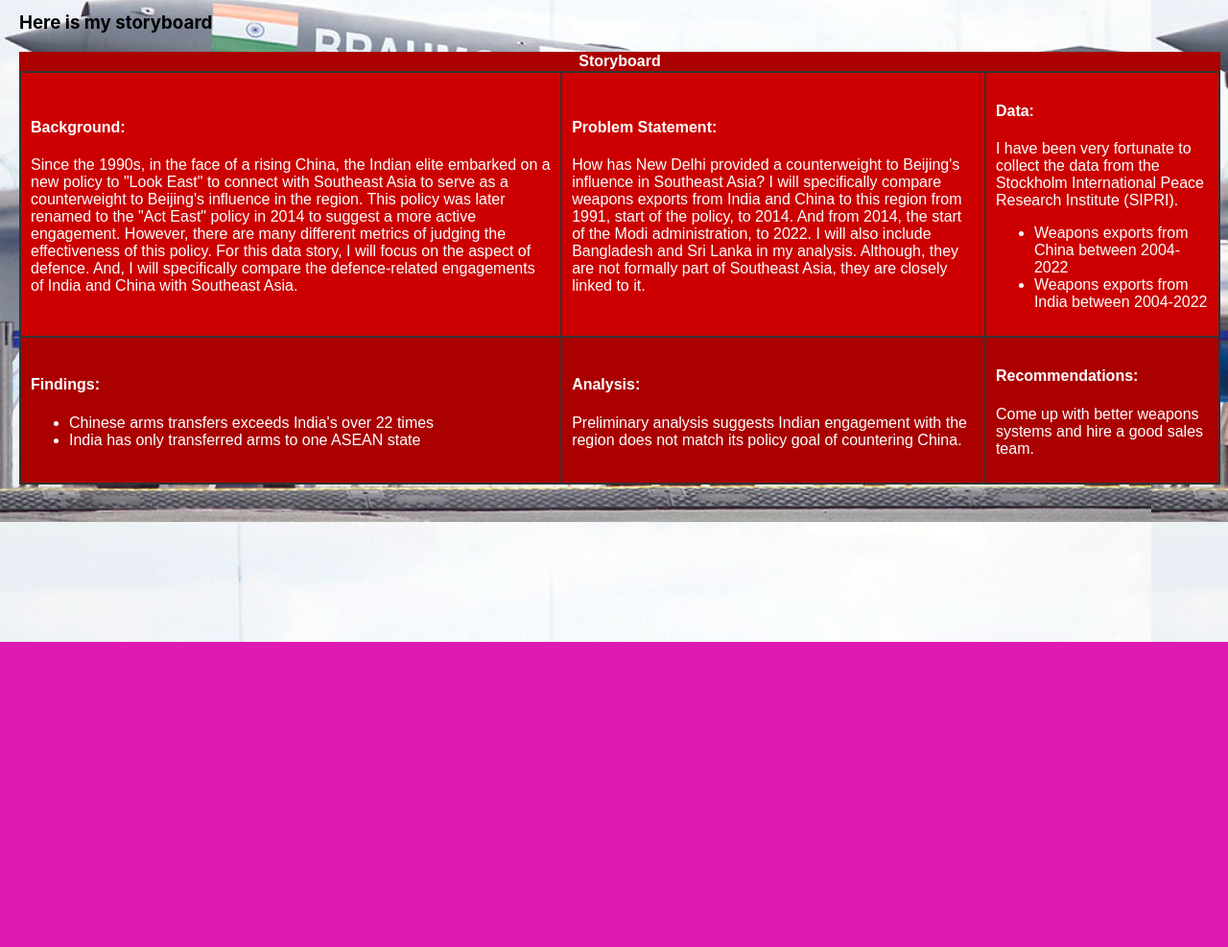
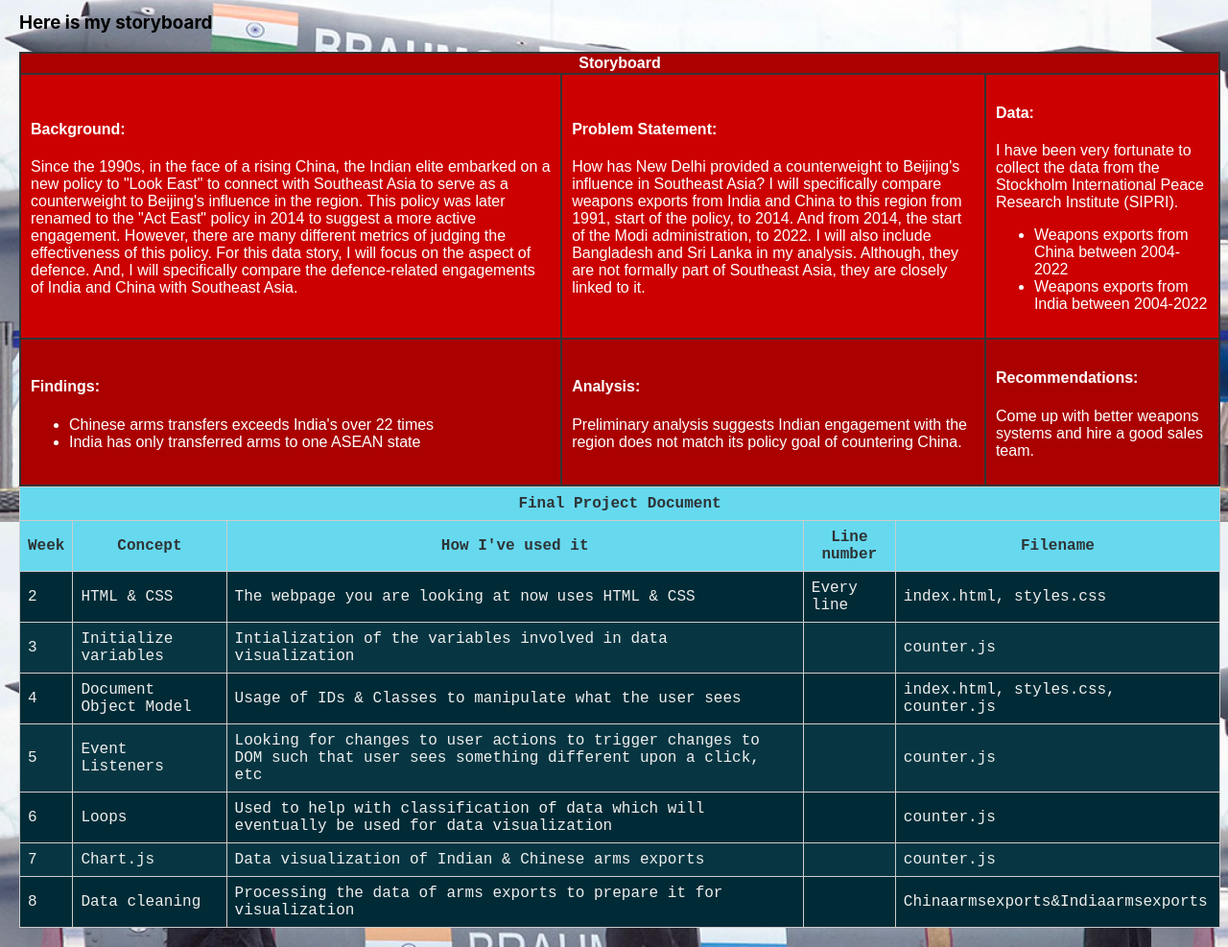
Before and after one commit to bebinjoseph-nm2207/bebin-joseph-nm2207.github.io, a plain HTML site: page index.html in a window 1280 px wide. Shown: the part 131-1118 px from the top of the page at 96% size. Before the commit the page ends 800 px from the top, so only its background shows below. Drawn offline with Linux system fonts and the light colour scheme.

Commit message:
Final Project Document
Updates on final proj doc but still need to include line number, to be updated after I work in something for current progress

```diff
--- a/index.html
+++ b/index.html
@@ -24,6 +24,68 @@
         <td><h4>Recommendations:</h4><p>Come up with better weapons systems and hire a good sales team.</p></td>
       </tr>
     </table>
+    <table class="finalprojdoc">
+      <tr>
+        <th colspan="5">Final Project Document</th>
+      </tr>
+      <tr>
+        <th>Week</th>
+        <th>Concept</th>
+        <th>How I've used it</th>
+        <th>Line number</th>
+        <th>Filename</th>
+      </tr>
+      <tr>
+        <td>2</td>
+        <td>HTML & CSS</td>
+        <td>The webpage you are looking at now uses HTML & CSS</td>
+        <td>Every line</td>
+        <td>index.html, styles.css</td>
+      </tr>
+      <tr>
+        <td>3</td>
+        <td>Initialize variables</td>
+        <td>Intialization of the variables involved in data visualization</td>
+        <td></td>
+        <td>counter.js</td>
+      </tr>
+      <tr>
+        <td>4</td>
+        <td>Document Object Model</td>
+        <td>Usage of IDs & Classes to manipulate what the user sees</td>
+        <td></td>
+        <td>index.html, styles.css, counter.js</td>
+      </tr>
+      <tr>
+        <td>5</td>
+        <td>Event Listeners</td>
+        <td>Looking for changes to user actions to trigger changes to DOM such that user sees something different upon a click, etc</td>
+        <td></td>
+        <td>counter.js</td>
+      </tr>
+      <tr>
+        <td>6</td>
+        <td>Loops</td>
+        <td>Used to help with classification of data which will eventually be used for data visualization</td>
+        <td></td>
+        <td>counter.js</td>
+      </tr>
+      <tr>
+        <td>7</td>
+        <td>Chart.js</td>
+        <td>Data visualization of Indian & Chinese arms exports</td>
+        <td></td>
+        <td>counter.js</td>
+      </tr>
+      <tr>
+        <td>8</td>
+        <td>Data cleaning</td>
+        <td>Processing the data of arms exports to prepare it for visualization</td>
+        <td></td>
+        <td>Chinaarmsexports&Indiaarmsexports</td>
+      </tr>
+    </table>
+
     <!--<h3>Lady Liberty is hungry, please feed her!</h3>
     <h3 class="mouse">&#128509;</h3>
     <h3>Food counter: <span class="counter">0</span> 🥙</h3>
--- a/styles/styles.css
+++ b/styles/styles.css
@@ -21,7 +21,7 @@ body {
   font-family: Arial, sans-serif;
   font-size: 16px;
  color: #fff;
- background-color: #900;*/
+ background-color: #900;
   border: 2px solid #333;
 
 }
@@ -37,6 +37,40 @@ body {
 
 .war-table tr:nth-child(even) {
   background-color: #c00;
+}
+
+.finalprojdoc {
+  font-family: 'Roboto Mono', monospace;
+  border-collapse: collapse;
+  margin-bottom: 20px;
+}
+
+.finalprojdoc th {
+  background-color: #66d9ef;
+  color: #2e3436;
+  border: 1px solid #ccc;
+  font-weight: bold;
+  padding: 8px;
+}
+
+.finalprojdoc td {
+  border: 1px solid #ccc;
+  padding: 8px;
+}
+
+.finalprojdoc tr:nth-child(even) {
+  background-color: #073642;
+  color: #eee;
+}
+
+.finalprojdoc tr:nth-child(odd) {
+  background-color: #002b36;
+  color: #eee;
+}
+
+.finalprojdoc tr:hover {
+  background-color: #66d9ef;
+  color: #2e3436;
 }
 
 
```
